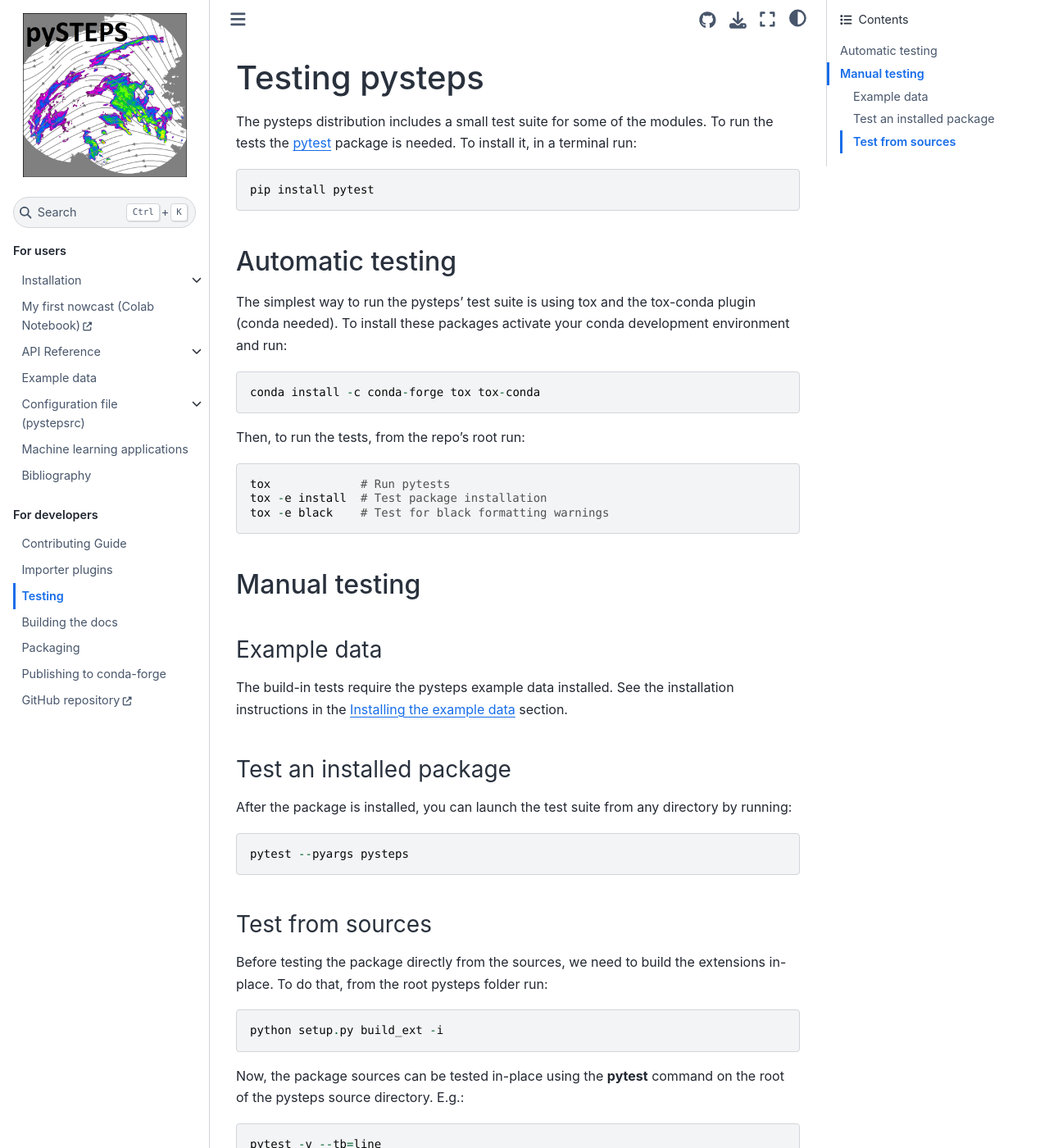
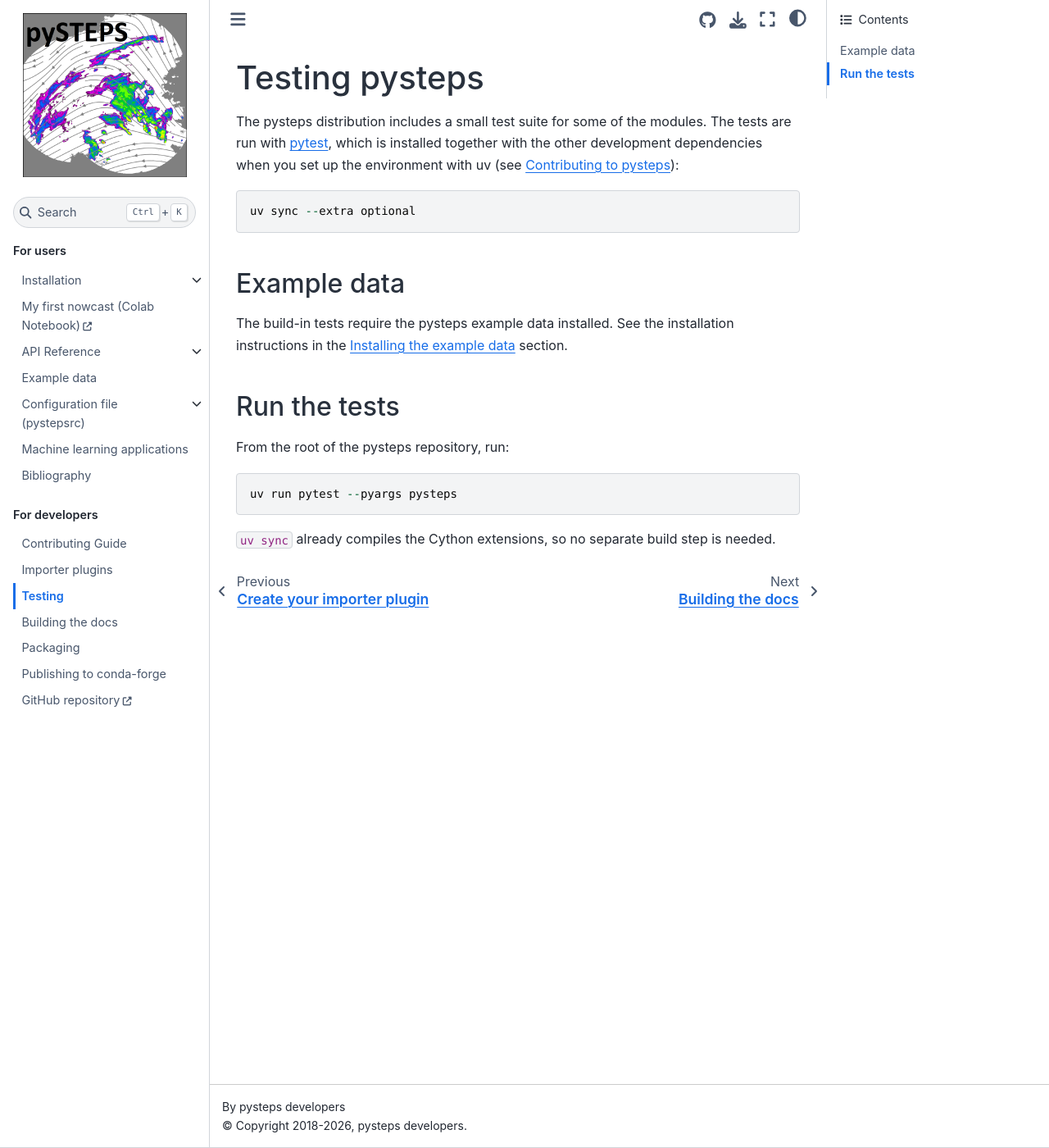
Before and after one commit to pySTEPS/pysteps, a Sphinx documentation site: the page built from doc/source/developer_guide/test_pysteps.rst, in a window 1280 px wide and 1400 px high. Shown: the whole window at 82% size. Built offline with Sphinx 7.4.7 and the Sphinx Book theme 1.1.4, drawn with Linux system fonts in a browser that asks for light colours; pages that are not in the unit, such as notebooks, are missing from menus.

Commit message:
Update doc on testing pysteps to use uv
Cleanup all mentions of tox which is no longer used.

```diff
--- a/doc/source/developer_guide/test_pysteps.rst
+++ b/doc/source/developer_guide/test_pysteps.rst
@@ -5,31 +5,11 @@ Testing pysteps
 ===============
 
 The pysteps distribution includes a small test suite for some of the
-modules. To run the tests the `pytest <https://docs.pytest.org>`__
-package is needed. To install it, in a terminal run::
+modules. The tests are run with `pytest <https://docs.pytest.org>`__,
+which is installed together with the other development dependencies when you
+set up the environment with uv (see :ref:`contributor_guidelines`)::
 
-   pip install pytest
-
-
-Automatic testing
-=================
-
-The simplest way to run the pysteps' test suite is using tox and the tox-conda
-plugin (conda needed).
-To install these packages activate your conda development environment and run::
-
-    conda install -c conda-forge tox tox-conda
-
-Then, to run the tests, from the repo's root run::
-
-    tox             # Run pytests
-    tox -e install  # Test package installation
-    tox -e black    # Test for black formatting warnings
-
-
-Manual testing
-==============
-
+   uv sync --extra optional
 
 Example data
 ------------
@@ -37,23 +17,11 @@ Example data
 The build-in tests require the pysteps example data installed.
 See the installation instructions in the :ref:`example_data` section.
 
-Test an installed package
--------------------------
+Run the tests
+-------------
 
-After the package is installed, you can launch the test suite from any
-directory by running::
+From the root of the pysteps repository, run::
 
-   pytest --pyargs pysteps
+   uv run pytest --pyargs pysteps
 
-Test from sources
------------------
-
-Before testing the package directly from the sources, we need to build
-the extensions in-place. To do that, from the root pysteps folder run::
-
-   python setup.py build_ext -i
-
-Now, the package sources can be tested in-place using the **pytest**
-command on the root of the pysteps source directory. E.g.::
-
-   pytest -v --tb=line
+``uv sync`` already compiles the Cython extensions, so no separate build step is needed.
```
